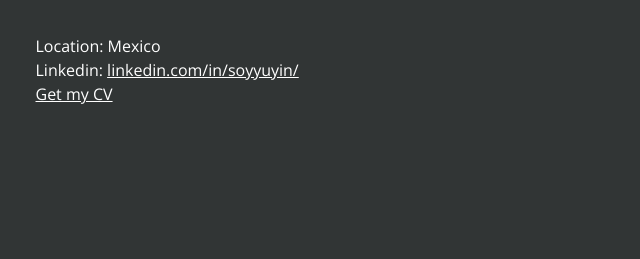
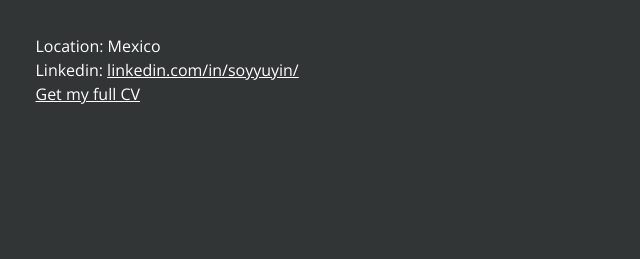
Before and after one commit to SoyYuyin/personal-website, a Gatsby site: page /about in a window 1280 px wide. Shown: the part 178-437 px from the top of the page, 475-1115 px from the left. Built offline with nearby package versions, Linux system fonts and the light colour scheme; Gatsby itself is replaced by a stand-in of ours.

Commit message:
full* CV

```diff
--- a/src/pages/about.js
+++ b/src/pages/about.js
@@ -50,7 +50,7 @@ const About = () => {
                     Linkedin: <a href='https://www.linkedin.com/in/soyyuyin/' target='blank'>linkedin.com/in/soyyuyin/</a>
                     </li>
                     <li>
-                      <a href='/EugenioMartinez2020.pdf' target="blank">Get my CV</a>
+                      <a href='/EugenioMartinez2020.pdf' target="blank">Get my full CV</a>
                     </li>
                   </ul>
                 </p>
```
